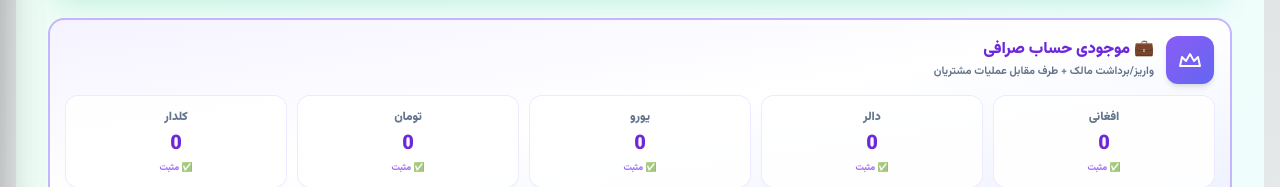
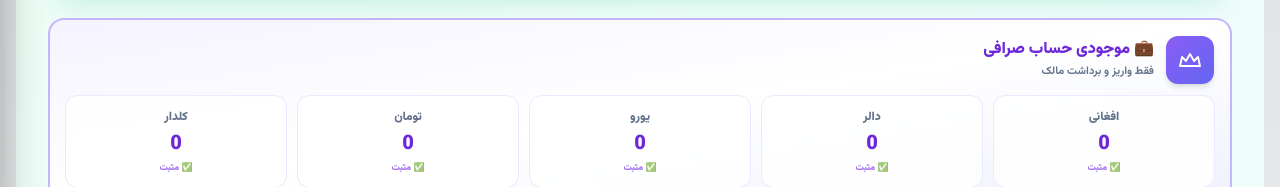
Before and after one commit to nasirahmadrahmati19-hue/exchange-admin, a Next.js app: page /dashboard/cash in a window 1280 px wide. Shown: the part 456-643 px from the top of the page. Built offline with nearby package versions, Linux system fonts and the light colour scheme; sample sign-in values are in the browser's storage.

Commit message:
Refactor customer handling by removing CASH_BOX_CUSTOMER
Removed CASH_BOX_CUSTOMER and adjusted related logic to reflect changes in customer handling.

```diff
--- a/app/dashboard/cash/page.tsx
+++ b/app/dashboard/cash/page.tsx
@@ -21,7 +21,7 @@ const currencyColors: Record<Currency, { light: string; dark: string; gradient:
 
 const CASH_BOX_ID = "CASH_BOX";
 const CASH_BOX_NAME = "صندوق";
-const CASH_BOX_CUSTOMER: Customer = { id: CASH_BOX_ID, name: CASH_BOX_NAME, phone: "", tazkira: "", address: "", note: "", telegram: "", telegramChatId: "", registeredAt: "", balances: { AFN: 0, USD: 0, EUR: 0, IRR: 0, PKR: 0 } };
+// ✅ تغییر ۱: حذف ثابت CASH_BOX_CUSTOMER از لیست انتخاب مشتریان
 
 const EXCHANGE_ACCOUNT_ID = "EXCHANGE_ACCOUNT";
 const EXCHANGE_ACCOUNT_NAME = "حساب صرافی";
@@ -53,12 +53,9 @@ function getLedgerBalance(customerId: string, currency: Currency, entries: CashE
       balance += entry.amount * physicalMultiplier;
     }
     else if (customerId === EXCHANGE_ACCOUNT_ID) {
-      // حساب صرافی: تحت تأثیر واریز/برداشت مالک + طرف مقابل واریز/برداشت مشتری
-      if (entry.type === "owner_deposit" || entry.type === "customer_deposit") {
-        balance += entry.amount;
-      } else if (entry.type === "owner_withdraw" || entry.type === "customer_withdraw") {
-        balance -= entry.amount;
-      }
+      // ✅ تغییر ۲: حساب صرافی فقط تحت تأثیر واریز و برداشت مالک است (موجودی مشتریان در اینجا جمع نمی‌شود)
+      if (entry.type === "owner_deposit") balance += entry.amount;
+      else if (entry.type === "owner_withdraw") balance -= entry.amount;
     }
     else {
       // مشتری عادی: فقط تحت تأثیر واریز و برداشت خودش
@@ -116,8 +113,7 @@ function getBalanceChangesForCashEntry(entry: CashEntry, action: "register" | "r
       const delta = entry.type === "customer_deposit" ? entry.amount : -entry.amount;
       changes.push({ customerId: entry.customerId, customerName: entry.customerName || "", currency: entry.currency, amount: delta * sign });
     }
-    const exchangeDelta = entry.type === "customer_deposit" ? entry.amount : -entry.amount;
-    changes.push({ customerId: EXCHANGE_ACCOUNT_ID, customerName: EXCHANGE_ACCOUNT_NAME, currency: entry.currency, amount: exchangeDelta * sign });
+    // ✅ تغییر ۳: حذف تأثیر عملیات مشتری روی حساب صرافی در تغییرات بالانس
   }
 
   if (entry.type === "owner_deposit" || entry.type === "owner_withdraw") {
@@ -404,11 +400,12 @@ export default function CashPage() {
     return totals;
   }, [totalCommissionEarned, commissionWithdrawn]);
 
-  // ✅ لیست مشتریان با حساب‌های مجازی همیشه در بالا
+  // ✅ تغییر ۴: لیست مشتریان بدون "صندوق"
   const filteredCustomerList = useMemo(() => {
     const q = normalizeDigits(customerFilter.trim()).toLowerCase();
 
-    const virtualAccounts = [CASH_BOX_CUSTOMER, EXCHANGE_ACCOUNT_CUSTOMER].filter(acc => !q || acc.name.includes(q));
+    // فقط حساب صرافی نگه داشته می‌شود، صندوق (CASH_BOX) کاملاً حذف شد
+    const virtualAccounts = [EXCHANGE_ACCOUNT_CUSTOMER].filter(acc => !q || acc.name.includes(q));
 
     const normalCustomers = customers.filter(c => c.id !== CASH_BOX_ID && c.id !== EXCHANGE_ACCOUNT_ID)
       .filter(c => !q || c.name.toLowerCase().includes(q) || (c.phone && normalizeDigits(c.phone).includes(q)) || (c.tazkira && normalizeDigits(c.tazkira).includes(q)));
@@ -605,7 +602,8 @@ export default function CashPage() {
                 </div>
                 <div className="flex-1 min-w-0">
                   <b className={`block text-sm md:text-base font-black ${dk ? "text-violet-300" : "text-violet-700"}`}>💼 موجودی حساب صرافی</b>
-                  <span className={`block text-[10px] md:text-[11px] font-bold mt-0.5 ${dk ? "text-slate-400" : "text-slate-500"}`}>واریز/برداشت مالک + طرف مقابل عملیات مشتریان</span>
+                  {/* ✅ تغییر ۵: به‌روزرسانی توضیحات برای شفاف‌سازی منطق */}
+                  <span className={`block text-[10px] md:text-[11px] font-bold mt-0.5 ${dk ? "text-slate-400" : "text-slate-500"}`}>فقط واریز و برداشت مالک</span>
                 </div>
               </div>
               <div className="relative grid grid-cols-2 sm:grid-cols-3 md:grid-cols-5 gap-2 md:gap-3">
@@ -730,15 +728,13 @@ export default function CashPage() {
                         <div className={`absolute left-0 top-full z-30 mt-1 w-full max-h-60 overflow-y-auto rounded-xl border shadow-xl ${dk ? "border-slate-600 bg-slate-800" : "border-slate-200 bg-white"}`}>
                           {filteredCustomerList.length === 0 ? (<div className={`px-4 py-3 text-xs text-center ${subText}`}>مشتری‌ای یافت نشد</div>) : (
                             filteredCustomerList.map((c) => {
-                              // محاسبه موجودی زنده برای نمایش در لیست
                               const liveBal = getLedgerBalance(c.id, form.currency, entries);
                               return (
                                 <button key={c.id} type="button" onClick={() => { setField("customerId", c.id); setField("customerName", c.name); setCustomerFilter(""); setShowCustomerList(false); }} className={`flex w-full items-center gap-2 px-3 py-2.5 text-right text-xs font-bold transition ${dk ? "text-slate-200 hover:bg-teal-400/15 hover:text-teal-300" : "text-slate-700 hover:bg-teal-50 hover:text-teal-600"}`}>
                                   <span className="flex-1 truncate flex items-center gap-1.5">
                                     {c.name}
-                                    {c.id === CASH_BOX_ID && " 💰"}
                                     {c.id === EXCHANGE_ACCOUNT_ID && " 💼"}
-                                    {hasTelegram(c) && c.id !== CASH_BOX_ID && c.id !== EXCHANGE_ACCOUNT_ID && <span title="دارای چت آیدی تلگرام">📱</span>}
+                                    {hasTelegram(c) && c.id !== EXCHANGE_ACCOUNT_ID && <span title="دارای چت آیدی تلگرام">📱</span>}
                                   </span>
                                   <span className={`text-[10px] tabular-nums font-bold ${currencyColors[form.currency][dk ? "dark" : "light"]}`}>{fmt(liveBal)} {labels[form.currency]}</span>
                                 </button>
```
